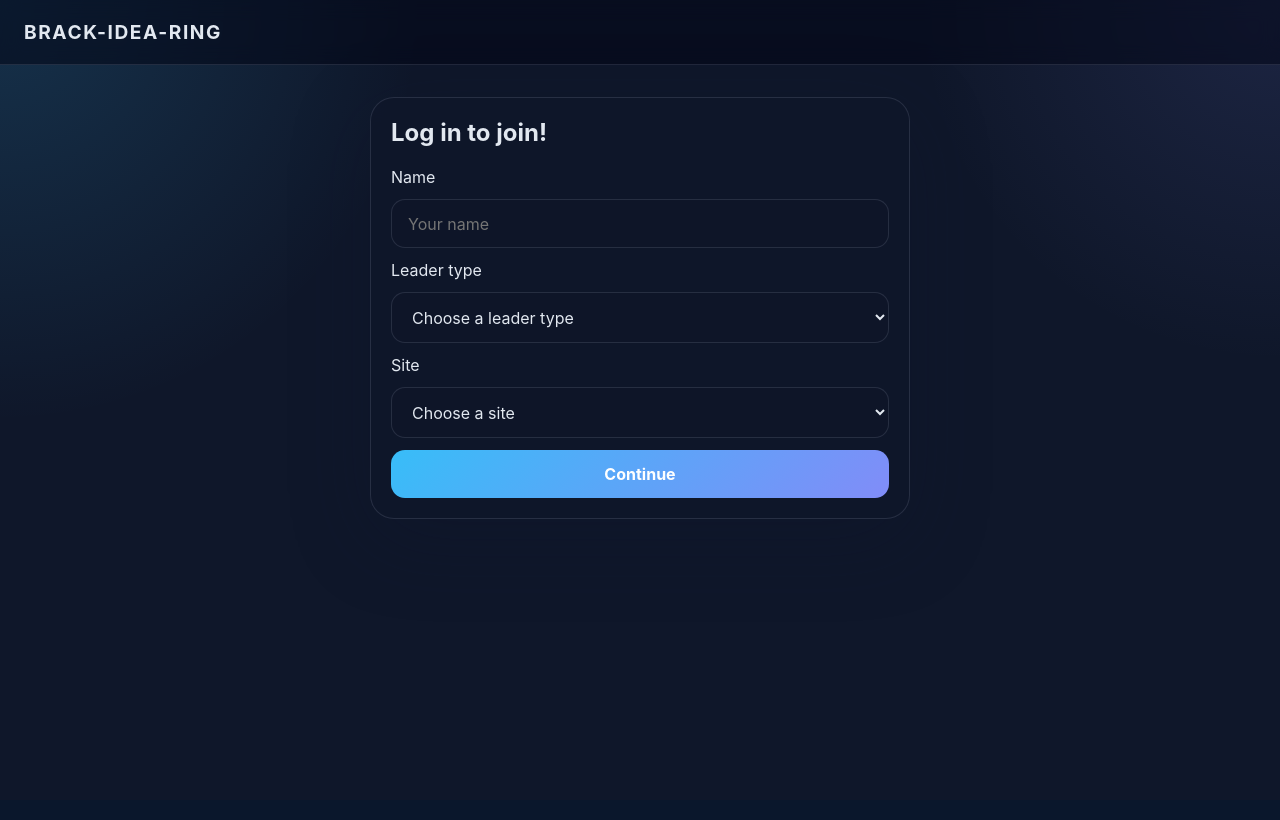
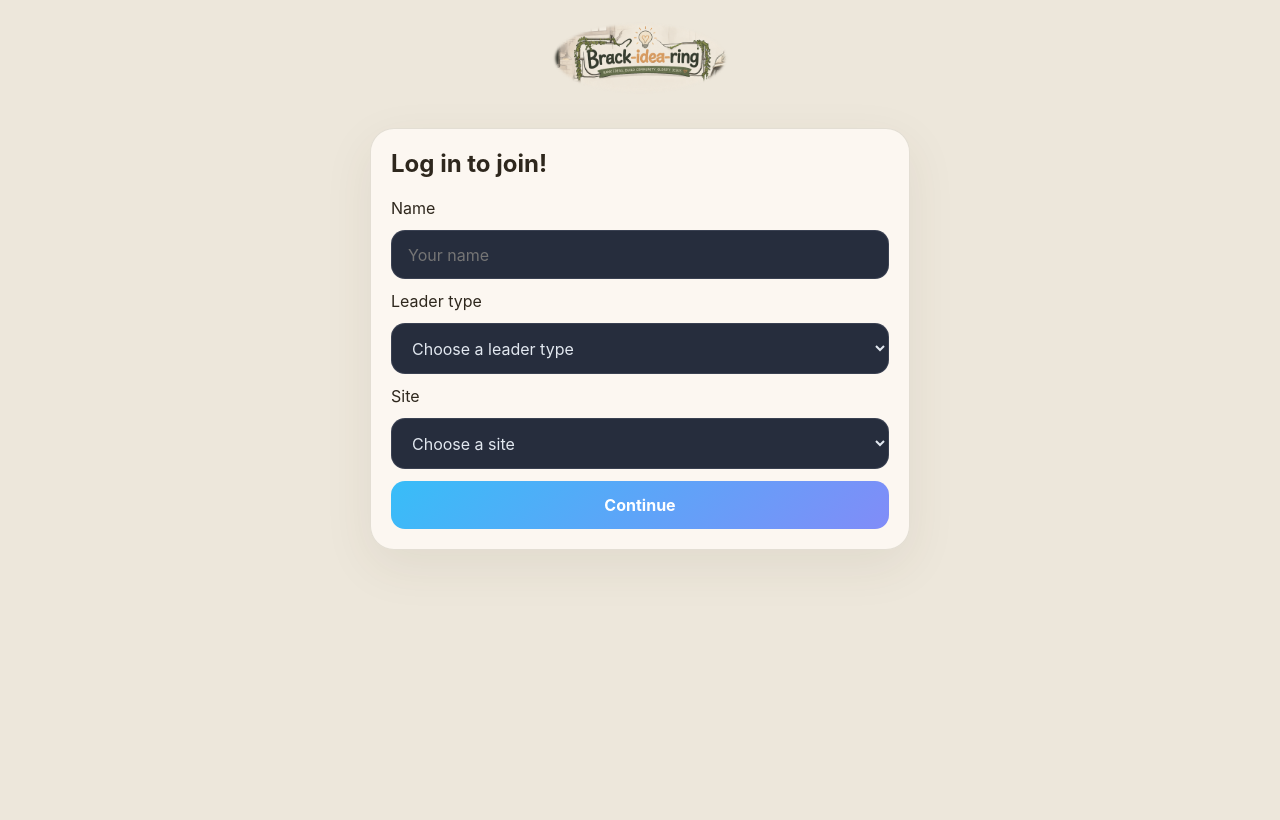
Before and after one commit to foxcub99/brack-idea-ring, a Flask app: page /user in a window 1280 px wide. Before the commit the page ends 519 px from the top, so only its background shows below. Run offline with Flask 3, Linux system fonts and the light colour scheme.

Commit message:
Working?

```diff
--- a/app.py
+++ b/app.py
@@ -668,7 +668,7 @@ def user_screen():
         is_team_submitter=is_team_submitter,
         pairing_matchups=pairing_matchups,
         show_nav=False,
-        header_title="BRACK-IDEA-RING",
+        show_header=False,
         auto_refresh=True,
         page_name="user-dashboard",
     )
@@ -681,7 +681,7 @@ def user_login():
             "user_login.html",
             game=GAME,
             show_nav=False,
-            header_title="BRACK-IDEA-RING",
+            show_header=False,
             auto_refresh=True,
             page_name="user-login",
         )
--- a/game/game.py
+++ b/game/game.py
@@ -101,6 +101,7 @@ class Game:
         return 1
 
     def rounds_display(self):
+        self._sync_matchup_round_assignments()
         matchup_map = {matchup.get("id"): matchup for matchup in self.pairing_matchups_display()}
         rows = []
         self._sync_rounds()
@@ -108,6 +109,65 @@ class Game:
             round_matchups = [matchup_map[mid] for mid in round_obj.matchup_ids if mid in matchup_map]
             rows.append({"id": round_obj.id, "number": round_obj.number, "name": round_obj.name, "matchups": round_matchups})
         return rows
+
+    def _sync_matchup_round_assignments(self):
+        self._sync_rounds()
+        matchups = self.pairing_round.get("matchups", [])
+        if not matchups:
+            return
+
+        matchup_by_id = {matchup.get("id"): matchup for matchup in matchups if matchup.get("id")}
+        assigned_matchup_ids = set()
+
+        for round_obj in self.rounds:
+            kept_matchups = []
+            for matchup_id in round_obj.matchup_ids:
+                matchup = matchup_by_id.get(matchup_id)
+                if not matchup:
+                    continue
+                matchup["round_id"] = round_obj.id
+                matchup["bracket_round"] = round_obj.number
+                matchup["order"] = len(kept_matchups) + 1
+                kept_matchups.append(matchup_id)
+                assigned_matchup_ids.add(matchup_id)
+            round_obj.matchup_ids = kept_matchups
+
+        for matchup in matchups:
+            matchup_id = matchup.get("id")
+            if not matchup_id:
+                continue
+            if matchup_id in assigned_matchup_ids:
+                continue
+
+            target_round = None
+            round_id = matchup.get("round_id")
+            if round_id:
+                target_round = next((round_obj for round_obj in self.rounds if round_obj.id == round_id), None)
+
+            if target_round is None:
+                try:
+                    round_number = int(matchup.get("bracket_round", 1) or 1)
+                except Exception:
+                    round_number = 1
+                target_round = self.round_for_number(max(1, min(round_number, len(self.rounds))))
+
+            if target_round:
+                matchup["round_id"] = target_round.id
+                matchup["bracket_round"] = target_round.number
+                target_round.add_matchup(matchup_id)
+                matchup["order"] = target_round.matchup_ids.index(matchup_id) + 1
+                assigned_matchup_ids.add(matchup_id)
+
+        if not assigned_matchup_ids:
+            first_round = self.round_for_number(1)
+            if first_round:
+                first_round.matchup_ids = [matchup.get("id") for matchup in matchups if matchup.get("id")]
+                for idx, matchup_id in enumerate(first_round.matchup_ids, start=1):
+                    matchup = matchup_by_id.get(matchup_id)
+                    if matchup:
+                        matchup["round_id"] = first_round.id
+                        matchup["bracket_round"] = first_round.number
+                        matchup["order"] = idx
 
     def assign_matchup_to_round(self, matchup_id, round_id):
         self._sync_rounds()
@@ -695,6 +755,7 @@ class Game:
     def _enter_pairing_stage(self, *, force_rebuild=False, reset_roles=False):
         existing_matchups = self.pairing_round.get("matchups", [])
         if existing_matchups and not force_rebuild:
+            self._sync_matchup_round_assignments()
             return
 
         idea_ids = [idea.id for idea in self.ideas_sorted(sort_by="submitted", descending=False)]
@@ -758,9 +819,11 @@ class Game:
             first_round = self.round_for_number(1)
             if first_round:
                 first_round.matchup_ids = [matchup.get("id") for matchup in matchups if matchup.get("id")]
+        self._sync_matchup_round_assignments()
 
     def current_matchup(self):
         """Get the current active matchup for users to vote on."""
+        self._sync_matchup_round_assignments()
         matchups = self.active_round_matchups()
         index = self.pairing_round.get("current_matchup_index", 0)
         if 0 <= index < len(matchups):
@@ -768,7 +831,7 @@ class Game:
         return None
 
     def active_round_matchups(self):
-        self._sync_rounds()
+        self._sync_matchup_round_assignments()
         matchup_map = {matchup.get("id"): matchup for matchup in self.pairing_round.get("matchups", [])}
         round_obj = self.round_for_number(self.current_round_number())
         if round_obj and round_obj.matchup_ids:
@@ -833,6 +896,9 @@ class Game:
     def cast_vote(self, matchup_id, idea_id, leader_id):
         matchup = self._matchup_by_id(matchup_id)
         if not self.is_round_stage() or not matchup:
+            return False
+        current_matchup_ids = {item.get("id") for item in self.active_round_matchups()}
+        if matchup_id not in current_matchup_ids:
             return False
         if idea_id not in matchup.get("idea_ids", []):
             return False
--- a/static/styles.css
+++ b/static/styles.css
@@ -22,6 +22,40 @@ body {
     radial-gradient(circle at top left, rgba(56, 189, 248, 0.16), transparent 28%),
     radial-gradient(circle at top right, rgba(129, 140, 248, 0.12), transparent 24%),
     var(--bg);
+}
+
+body[data-page="user-login"],
+body[data-page="user-dashboard"] {
+  background: rgb(237, 231, 219);
+  color: #2e271d;
+}
+
+body[data-page="user-login"] .panel,
+body[data-page="user-login"] .status-card,
+body[data-page="user-login"] .auth-card,
+body[data-page="user-dashboard"] .panel,
+body[data-page="user-dashboard"] .status-card,
+body[data-page="user-dashboard"] .auth-card,
+body[data-page="user-dashboard"] .idea-card,
+body[data-page="user-dashboard"] .list-item,
+body[data-page="user-dashboard"] .bracket-card,
+body[data-page="user-dashboard"] .pairing-card {
+  background: rgba(255, 252, 247, 0.8);
+  border-color: rgba(82, 64, 40, 0.14);
+  box-shadow: 0 16px 50px rgba(82, 64, 40, 0.08);
+  backdrop-filter: none;
+}
+
+body[data-page="user-login"] .muted,
+body[data-page="user-dashboard"] .muted,
+body[data-page="user-login"] .stat span,
+body[data-page="user-dashboard"] .stat span {
+  color: rgba(46, 39, 29, 0.7);
+}
+
+body[data-page="user-login"] .topbar,
+body[data-page="user-dashboard"] .topbar {
+  display: none;
 }
 
 a { color: var(--accent); text-decoration: none; }
@@ -509,13 +543,26 @@ button.warning { background: linear-gradient(135deg, var(--warning), #fb7185); }
   display: block;
 }
 
+.user-brand {
+  display: grid;
+  place-items: center;
+  width: 100%;
+  margin: 0 0 1.25rem;
+}
+
+.user-brand-logo {
+  display: block;
+  height: 76px;
+  width: auto;
+}
+
 .intro-join-row {
   position: absolute;
   display: grid;
   grid-template-columns: minmax(0, 1fr) auto;
-  gap: 1.5rem;
+  gap: 0.9rem;
   align-items: center;
-  width: min(860px, calc(100vw - 2rem));
+  width: min(760px, calc(100vw - 2rem));
 }
 
 .intro-join-text {
@@ -549,7 +596,7 @@ button.warning { background: linear-gradient(135deg, var(--warning), #fb7185); }
 
 .qr-small {
   width: 100%;
-  max-width: 190px;
+  max-width: 175px;
   padding: 0.45rem;
 }
 
--- a/templates/user_dashboard.html
+++ b/templates/user_dashboard.html
@@ -1,5 +1,8 @@
 {% extends "base.html" %}
 {% block content %}
+  <div class="user-brand">
+    <img class="user-brand-logo" src="{{ url_for('static', filename='images/brackidearing-logo.png') }}" alt="BRACK IDEA RING">
+  </div>
   <section class="hero">
     <div>
       <h2>{{ leader.name }}</h2>
@@ -78,11 +81,12 @@
       <h3>Please wait</h3>
       <p class="muted">The game master is organizing brackets.</p>
     </section>
-  {% elif game.stage == 'pairing' %}
+  {% elif game.is_round_stage() or game.is_prepare_stage() %}
     <section class="panel">
       {% if pairing_matchups %}
         {% set matchup = pairing_matchups[0] %}
         {% set my_site = leader.site or '' %}
+        <div class="eyebrow">Round {{ game.current_round_number() }}</div>
         {% if matchup.ideas|length == 1 %}
           <h3>{{ matchup.ideas[0].title }}</h3>
         {% elif matchup.ideas|length == 2 %}
--- a/templates/user_login.html
+++ b/templates/user_login.html
@@ -1,5 +1,8 @@
 {% extends "base.html" %}
 {% block content %}
+  <div class="user-brand">
+    <img class="user-brand-logo" src="{{ url_for('static', filename='images/brackidearing-logo.png') }}" alt="BRACK IDEA RING">
+  </div>
   <section class="auth-card panel narrow">
     <h2>Log in to join!</h2>
     <form method="post" action="{{ url_for('user_login') }}" class="stack gap-sm">
```
